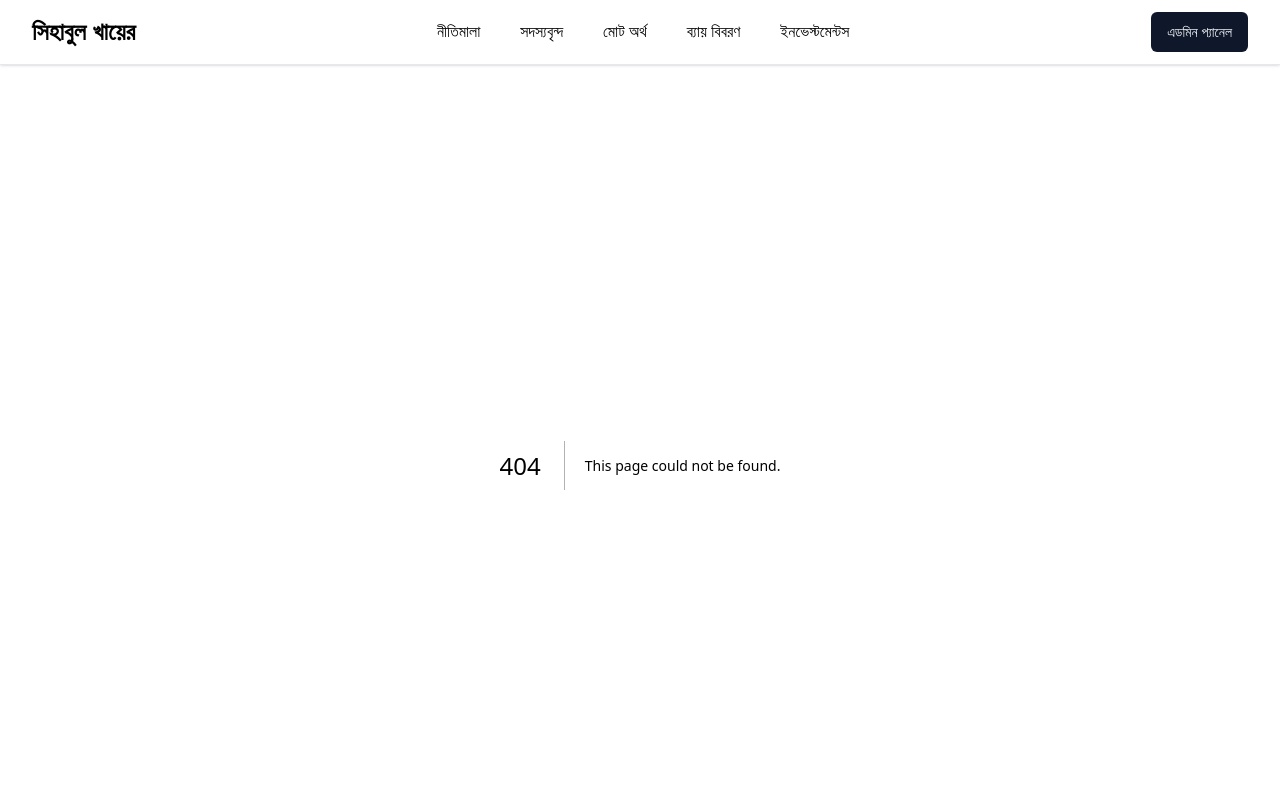
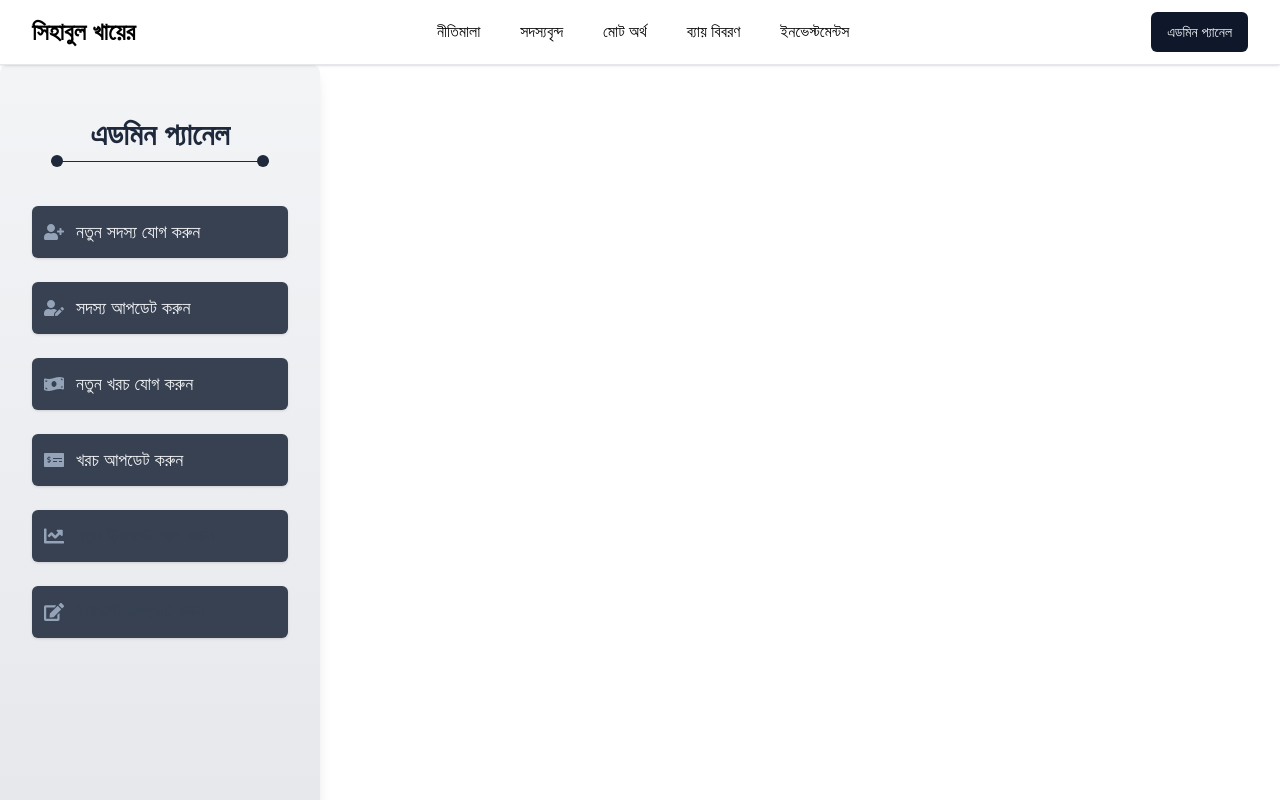
Before and after one commit to RashedAbdullah/sihabul-khair, a Next.js app: page /dashboard in a window 1280 px wide. Before the commit this address had no page. Shown: the top 800 px of the page. Built offline with nearby package versions, Linux system fonts and the light colour scheme; a web font is replaced by a local one.

Commit message:
Some changes

```diff
--- /dev/null
+++ b/app/(admin)/dashboard/_components/dash-sidebar.jsx
@@ -0,0 +1,91 @@
+import PageTitle from "@/components/page-title";
+import Link from "next/link";
+import React from "react";
+import {
+  FaChartLine,
+  FaEdit,
+  FaMoneyBillWave,
+  FaMoneyCheckAlt,
+  FaUserEdit,
+  FaUserPlus,
+} from "react-icons/fa";
+
+const DashSidebar = () => {
+  return (
+    <aside className="w-full lg:w-1/4 bg-gradient-to-b from-gray-100 to-gray-200 p-6 lg:p-8 shadow-lg rounded-lg">
+      <nav className="space-y-8">
+        <PageTitle>এডমিন প্যানেল</PageTitle>
+        <ul className="space-y-6">
+          <li>
+            <Link
+              href="/add-new-member"
+              className="group flex items-center space-x-3 p-3 bg-gray-700 rounded-md shadow hover:bg-slate-900 transition-all duration-300"
+            >
+              <FaUserPlus className="text-xl text-slate-400 group-hover:text-slate-300" />
+              <span className="text-lg text-gray-100 group-hover:text-slate-300">
+                নতুন সদস্য যোগ করুন
+              </span>
+            </Link>
+          </li>
+          <li>
+            <Link
+              href="/update-member"
+              className="group flex items-center space-x-3 p-3 bg-gray-700 rounded-md shadow hover:bg-slate-900 transition-all duration-300"
+            >
+              <FaUserEdit className="text-xl text-slate-400 group-hover:text-slate-300" />
+              <span className="text-lg text-gray-100 group-hover:text-slate-300">
+                সদস্য আপডেট করুন
+              </span>
+            </Link>
+          </li>
+          <li>
+            <Link
+              href="/new-cost"
+              className="group flex items-center space-x-3 p-3 bg-gray-700 rounded-md shadow hover:bg-slate-900 transition-all duration-300"
+            >
+              <FaMoneyBillWave className="text-xl text-slate-400 group-hover:text-slate-300" />
+              <span className="text-lg text-gray-100 group-hover:text-slate-300">
+                নতুন খরচ যোগ করুন
+              </span>
+            </Link>
+          </li>
+          <li>
+            <Link
+              href="/update-cost"
+              className="group flex items-center space-x-3 p-3 bg-gray-700 rounded-md shadow hover:bg-slate-900 transition-all duration-300"
+            >
+              <FaMoneyCheckAlt className="text-xl text-slate-400 group-hover:text-slate-300" />
+              <span className="text-lg text-gray-100 group-hover:text-slate-300">
+                খরচ আপডেট করুন
+              </span>
+            </Link>
+          </li>
+          <li>
+            <Link
+              href="/new-invest"
+              className="group flex items-center space-x-3 p-3 bg-gray-700 rounded-md shadow hover:bg-slate-900 transition-all duration-300"
+            >
+              <FaChartLine className="text-xl text-slate-400 group-hover:text-slate-300" />
+              <span className="text-lg text-gray-700 text-gray-100 group-hover:text-slate-300">
+                নতুন ইনভেস্ট যোগ করুন
+              </span>
+            </Link>
+          </li>
+          <li>
+            <Link
+              href="/update-investment"
+              className="group flex items-center space-x-3 p-3 bg-gray-700 rounded-md shadow hover:bg-slate-900 transition-all duration-300"
+            >
+              <FaEdit className="text-xl text-slate-400 group-hover:text-slate-300" />
+              <span className="text-lg text-gray-700 text-gray-100 group-hover:text-slate-300">
+                ইনভেস্ট আপডেট করুন
+              </span>
+            </Link>
+          </li>
+        </ul>
+      </nav>
+    </aside>
+  );
+};
+
+export default DashSidebar;
--- /dev/null
+++ b/app/(admin)/dashboard/layout.js
@@ -0,0 +1,5 @@
+const DashBoardLayout = ({ children }) => {
+  return <div>{children}</div>;
+};
+
+export default DashBoardLayout;
--- /dev/null
+++ b/app/(admin)/dashboard/page.js
@@ -0,0 +1,22 @@
+import React from "react";
+import Link from "next/link";
+import {
+  FaUserPlus,
+  FaUserEdit,
+  FaMoneyBillWave,
+  FaMoneyCheckAlt,
+  FaChartLine,
+  FaEdit,
+} from "react-icons/fa";
+import DashSidebar from "./_components/dash-sidebar";
+
+const DashboardPage = () => {
+  return (
+    <div className="flex flex-col lg:flex-row min-h-screen">
+      {/* Sidebar */}
+      <DashSidebar />
+    </div>
+  );
+};
+
+export default DashboardPage;
--- a/app/(admin)/admin-pannel/page.js
+++ b/app/(admin)/update-member/page.js
@@ -4,7 +4,6 @@ import { getEngToBnNumber } from "@/utils/getEngToBn";
 import {
   Table,
   TableBody,
-  TableCaption,
   TableCell,
   TableHead,
   TableHeader,
@@ -13,7 +12,6 @@ import {
 import Link from "next/link";
 import { Button } from "@/components/ui/button";
 import { auth } from "@/auth";
-import { doSignOut } from "@/actions/signout";
 import { redirect } from "next/navigation";
 
 const AdminPannelPage = async () => {
@@ -43,13 +41,11 @@ const AdminPannelPage = async () => {
         <TableBody>
           {invoices.map((invoice, ind) => (
             <TableRow key={ind}>
-              <TableCell >
-                {getEngToBnNumber(ind + 1)}
-              </TableCell>
+              <TableCell>{getEngToBnNumber(ind + 1)}</TableCell>
               <TableCell>{invoice.memberName}</TableCell>
               <TableCell>{invoice.post}</TableCell>
               <TableCell>
-                <Link href={`/admin-pannel/${invoice.id}`}>
+                <Link href={`/update-member/${invoice.id}`}>
                   <Button>তথ্য আপডেট করুন</Button>
                 </Link>
               </TableCell>
@@ -57,7 +53,7 @@ const AdminPannelPage = async () => {
           ))}
         </TableBody>
       </Table>
-      <div className="flex  justify-center gap-3 items-center align-middle mt-10">
+      {/* <div className="flex  justify-center gap-3 items-center align-middle mt-10">
         <div className="">
           <Link href="/add-new-member">
             <Button>নতুন সদস্য যুক্ত করুন !</Button>
@@ -69,7 +65,7 @@ const AdminPannelPage = async () => {
             <Button variant="destructive">লগআউট করুন !</Button>
           </form>
         </div>
-      </div>
+      </div> */}
     </div>
   );
 };
--- a/components/admin-dialog.jsx
+++ b/components/admin-dialog.jsx
@@ -31,7 +31,7 @@ const AdminDialog = () => {
             </Button>
           </DialogClose>
           <DialogClose asChild className="">
-            <Link href="/admin-pannel">
+            <Link href="/dashboard">
               <Button>হ্যাঁ</Button>
             </Link>
           </DialogClose>
--- a/components/mobile-menu.jsx
+++ b/components/mobile-menu.jsx
@@ -1,7 +1,6 @@
 import { Button } from "@/components/ui/button";
 import {
   Sheet,
-  SheetClose,
   SheetContent,
   SheetDescription,
   SheetHeader,
@@ -71,7 +70,7 @@ const MobileMenu = () => {
               </Link>
             </li>
           </ul>
-          <Link href="/admin-pannel" className="text-end block">
+          <Link href="/dashboard" className="text-end block">
             <Button>এডমিন প্যানেল</Button>
           </Link>
         </div>
--- a/components/navbar.jsx
+++ b/components/navbar.jsx
@@ -28,7 +28,6 @@ const Navbar = () => {
           </li>
         </ul>
         <div className="hidden md:inline-block">
-          {" "}
           <AdminDialog />
         </div>
 
--- a/package.json
+++ b/package.json
@@ -23,6 +23,7 @@
     "next-auth": "^5.0.0-beta.19",
     "react": "^18",
     "react-dom": "^18",
+    "react-icons": "^5.3.0",
     "tailwind-merge": "^2.4.0",
     "tailwindcss-animate": "^1.0.7"
   },
```
Also changed, not shown: app/(admin)/update-member/[member]/page.js (renamed from app/(admin)/admin-pannel/[member]/page.js), 1 other file (tests, documents, lock files or other folders).
